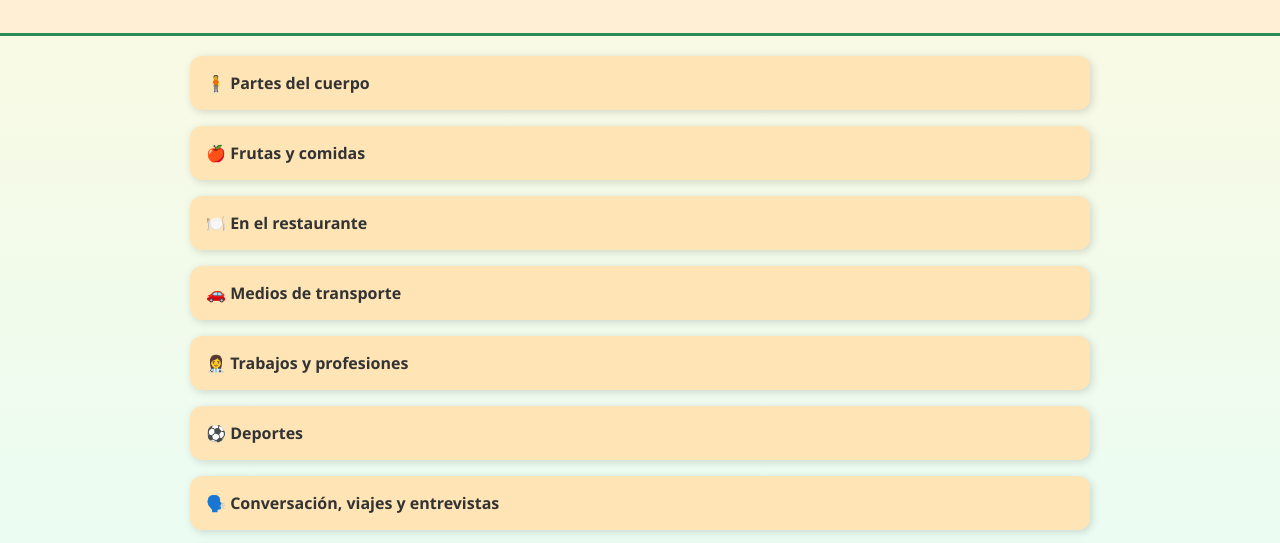
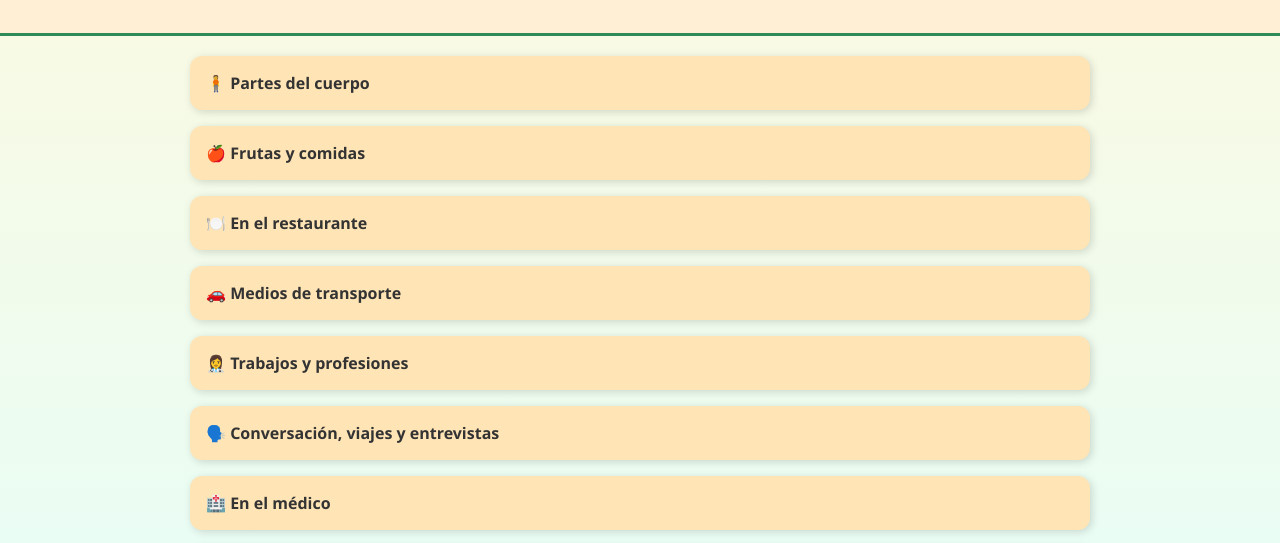
Before and after one commit to joelcastrocalzadilla/ecosistemadelsaber, a plain HTML site: page ingles.html in a window 1280 px wide. Shown: the part 232-775 px from the top of the page. Drawn offline with Linux system fonts and the light colour scheme.

Commit message:
Update ingles.html

```diff
--- a/ingles.html
+++ b/ingles.html
@@ -86,10 +86,7 @@
   <div class="actividad" onclick="location.href='globoocupa.html'">
     👩‍⚕️ Trabajos y profesiones
   </div>
-  <div class="actividad" onclick="location.href='globotransporte.html'">
-    ⚽ Deportes
-  </div>
-  <div class="actividad" onclick="location.href='globoocupa.html'">
+  <div class="actividad" onclick="location.href='globoentrevista.html'">
     🗣️ Conversación, viajes y entrevistas
   </div>
   <div class="actividad" onclick="location.href='globomedico.html'">
```
